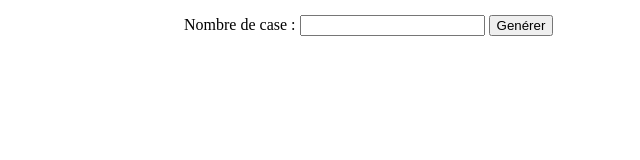
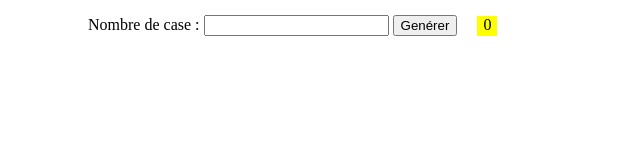
Before and after one commit to elozano03/exo_memory, a plain HTML site: page index.html in a window 1280 px wide. Both pictures are taken after a click on the button "Genérer". Shown: the whole page, without its empty margins (200-840 px from the left). Drawn offline with Linux system fonts and the light colour scheme.

Commit message:
c bientot fini ?

```diff
--- a/index.html
+++ b/index.html
@@ -12,6 +12,7 @@
         <p>Nombre de case :</p>
         <input type="number" id="saisis">
         <button>Genérer</button>
+        <span></span>
     </header>
    <!--  <div id="game">
         <div class="cell">1</div>
--- a/script.js
+++ b/script.js
@@ -7,13 +7,16 @@ document.body.appendChild(gameDiv);
 var click1 = null;
 var click2 = null;
 
+var compteur = document.getElementsByTagName("span")[0]
+var cpt = 0
+
 generate.addEventListener("click", function () {
 
     gameDiv.innerHTML = "";
-
     var saisis = document.getElementById("saisis")
     var nb = saisis.value;
-
+    cpt = 0
+    compteur.innerHTML = cpt
     var numbers = [];
 
     for (let i = 0; i < nb / 2; i++) {
@@ -31,18 +34,19 @@ generate.addEventListener("click", function () {
         cellule.className = "cell hidden"
         gameDiv.appendChild(cellule)
         cellule.innerHTML = numbers[i]
+
         cellule.addEventListener("click", function () {
             this.className = "cell"
             if (click1 == null){
                 click1 = this
-                console.log("plop");
             }
             else {
                 click2 = this
-                console.log("toto");
                 if (click2.innerHTML == click1.innerHTML) {
                     click1.className = "cell"
                     click2.className = "cell"
+                    cpt = cpt +1
+                    compteur.innerHTML = cpt
 
                     click2 = null
                     click1 = null
@@ -54,12 +58,9 @@ generate.addEventListener("click", function () {
 
                         click2 = null
                         click1 = null
-                    }, 1000);
+                    }, 500);
                 }
-
-
             }
-
         })
     }
 })
--- a/style.css
+++ b/style.css
@@ -1,5 +1,5 @@
 body {
-    width: 40%;
+    width: 55%;
     margin: auto;
 }
 header{
@@ -22,3 +22,11 @@ p {
 .hidden {
     background-color: black
 }
+span {
+    text-align: center;
+    display: inline-block;
+    margin-left: 1rem;
+    width: 20px;
+    height: 20px;
+    background-color: rgb(255, 255, 0);
+}
```
